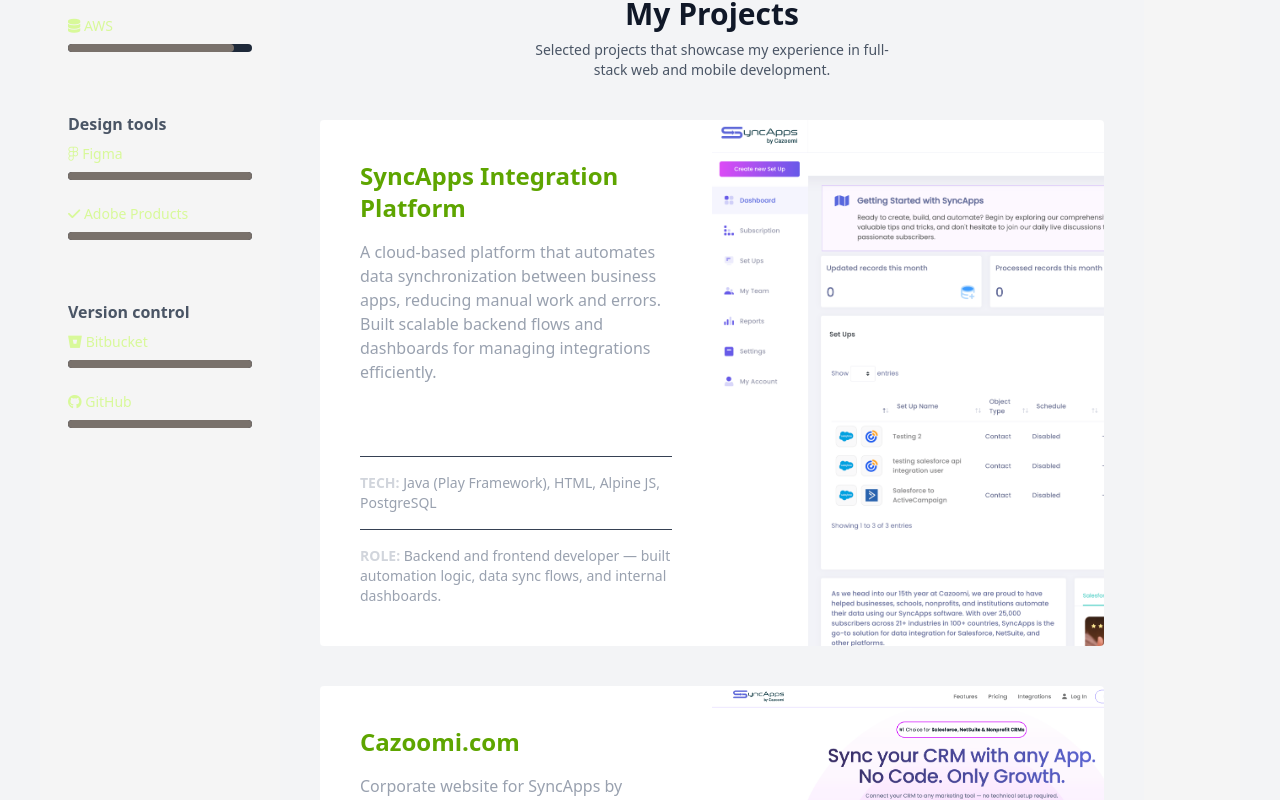
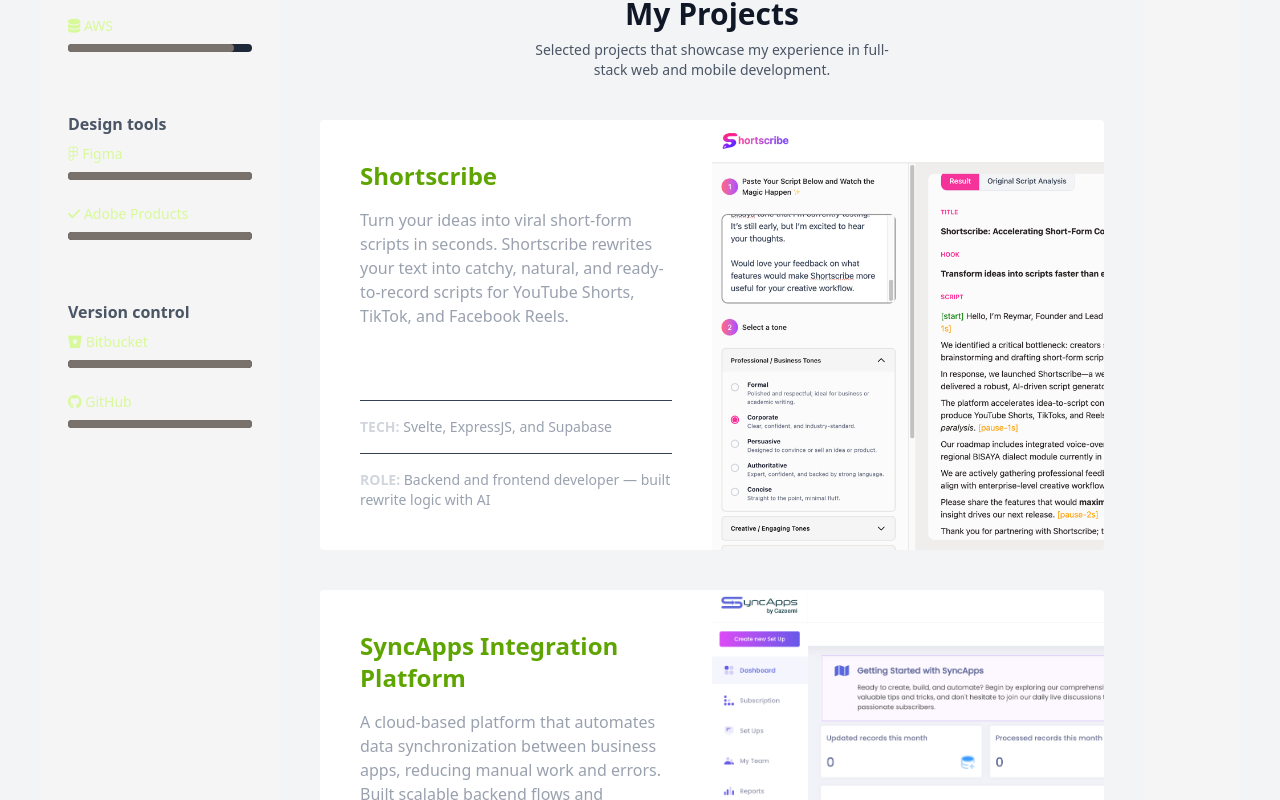
Before and after one commit to memar1992/my-porfolio, a SvelteKit app: page / in a window 1280 px wide. Shown: the part 1640-2440 px from the top of the page. Built offline with nearby package versions, Linux system fonts and the light colour scheme.

Commit message:
updated projects

```diff
--- a/src/routes/+page.svelte
+++ b/src/routes/+page.svelte
@@ -6,6 +6,7 @@
     import login_animation_new from '$lib/assets/login_animation-min.png';
     import cazoomi_video from '$lib/assets/cazoomi_video.png';
     import syncapps_dashboard from '$lib/assets/syncapps_dashboard.png';
+    import shortscribeDashboard from '$lib/assets/shortscribe_dashboard_2.png'
     import cazoomi_site from '$lib/assets/cazoomi_site.png';
     import mobile_stl_app from '$lib/assets/mobile_stl_app.png';
     import stl_admin from '$lib/assets/stl_admin.png';
@@ -105,6 +106,17 @@
     </div>
 
     <div class="mx-auto flex flex-col gap-10">
+
+        <ProjectCard
+            projectThumbnail={shortscribeDashboard}
+            title="Shortscribe"
+            description="Turn your ideas into viral short-form scripts in seconds. Shortscribe rewrites your text into catchy, natural, and ready-to-record scripts for YouTube Shorts, TikTok, and Facebook Reels."
+            projectUrl="https://www.shortscribe.online/"
+            tech="Svelte, ExpressJS, and Supabase"
+            role="Backend and frontend developer — built rewrite logic with AI"
+            buttonLabel="Visit Site"
+        />
+
         <ProjectCard
             projectThumbnail={syncapps_dashboard}
             title="SyncApps Integration Platform"
```
Also changed, not shown: src/lib/assets/shortscribe_dashboard_2.png (added).
